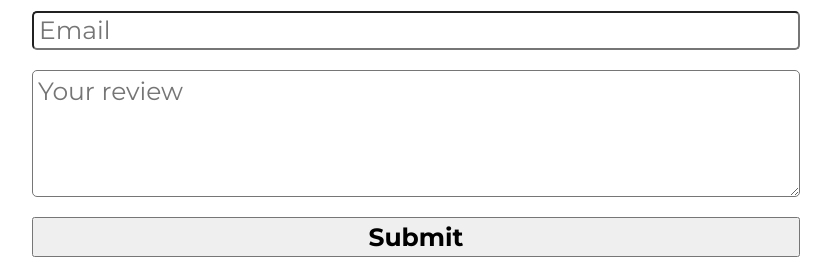
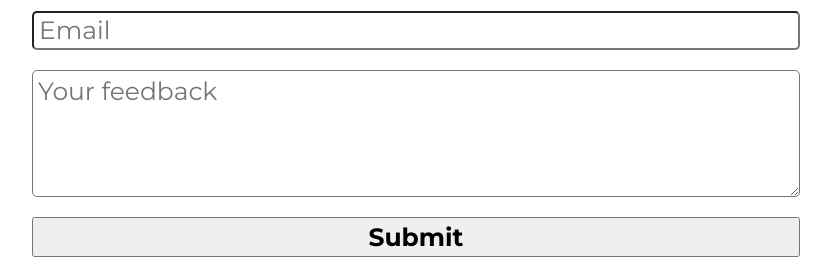
Before and after one commit to LizNgoNgoc/starRating, a React (Create React App) app in the folder my-app/: page / in a window 1280 px wide. Shown: the part 184-443 px from the top of the page, without its empty margins (224-1055 px from the left). Built offline with nearby package versions, Linux system fonts and the light colour scheme.

Commit message:
add changes - grammar

```diff
--- a/my-app/src/components/review/Form.jsx
+++ b/my-app/src/components/review/Form.jsx
@@ -11,7 +11,7 @@ function Form() {
     return <form className={styles.form} onSubmit={getInputValues}>
         <input type='text' name='name' placeholder='Name' className={styles.input}></input>
         <input type='text' name='email' placeholder='Email' className={styles.input}></input>
-        <textarea placeholder='Your review' className={styles.textarea}></textarea>
+        <textarea placeholder='Your feedback' className={styles.textarea}></textarea>
         <button className={styles.btn_submit}>Submit</button>
     </form>
 }
```
